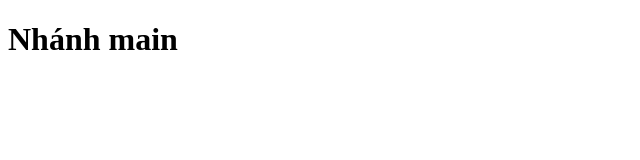
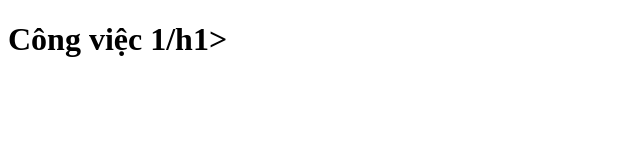
Before and after one commit to DPhus1708/project5, a plain HTML site: page index.html in a window 1280 px wide. Shown: the whole page, without its empty margins (0-640 px from the left). Drawn offline with Linux system fonts and the light colour scheme.

Commit message:
1.cong viec 1 commit lan 1

```diff
--- a/index.html
+++ b/index.html
@@ -6,6 +6,6 @@
     <title>Project 55</title>
   </head>
   <body>
-    <h1>Nhánh main</h1>
+    <h1>Công việc 1/h1>
   </body>
 </html>
```
